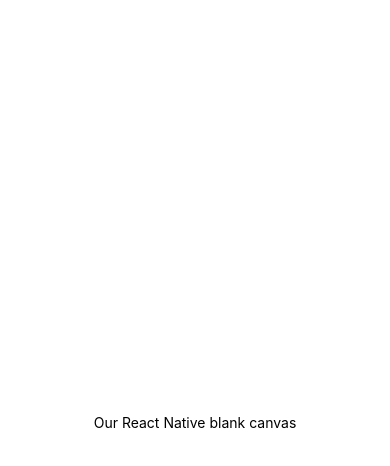
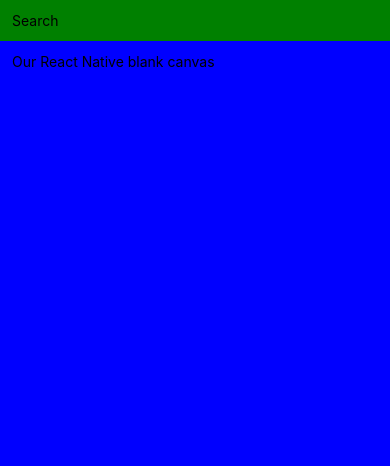
Before and after one commit to ProgrammedForAdventure/MealsToGo, a React Native app: screen / in a window 390 px wide. Shown: the top 466 px of the page. Built offline with nearby package versions, Linux system fonts and the light colour scheme.

Commit message:
Successfully showing on real iOS device!

```diff
--- a/App.js
+++ b/App.js
@@ -1,13 +1,30 @@
-import { StyleSheet, Text, View } from 'react-native';
+import { StatusBar as ExpoStatusBar } from "expo-status-bar";
+import { StyleSheet, Text, View, SafeAreaView, StatusBar, Platform } from 'react-native';
 
 export default function App() {
   return (
-    <View style={{flex: 1, alignItems: 'center', justifyContent: 'center'}}>
-      <Text>Our React Native blank canvas</Text>
-    </View>
+      <>
+          <SafeAreaView style={styles.container}>
+              <Text style={styles.searchBar}>Search</Text>
+              <Text style={styles.content}>Our React Native blank canvas</Text>
+          </SafeAreaView>
+          <ExpoStatusBar style="auto"/>
+      </>
   );
 }
 
 const styles = StyleSheet.create({
-
+    container: {
+        flex: 1,
+        marginTop: StatusBar.currentHeight // Returns 'null' on iOS, # on Android
+    },
+    searchBar: {
+        backgroundColor: 'green',
+        padding: 12
+    },
+    content: {
+        flex: 1,
+        backgroundColor: 'blue',
+        padding: 12
+    }
 });
```
